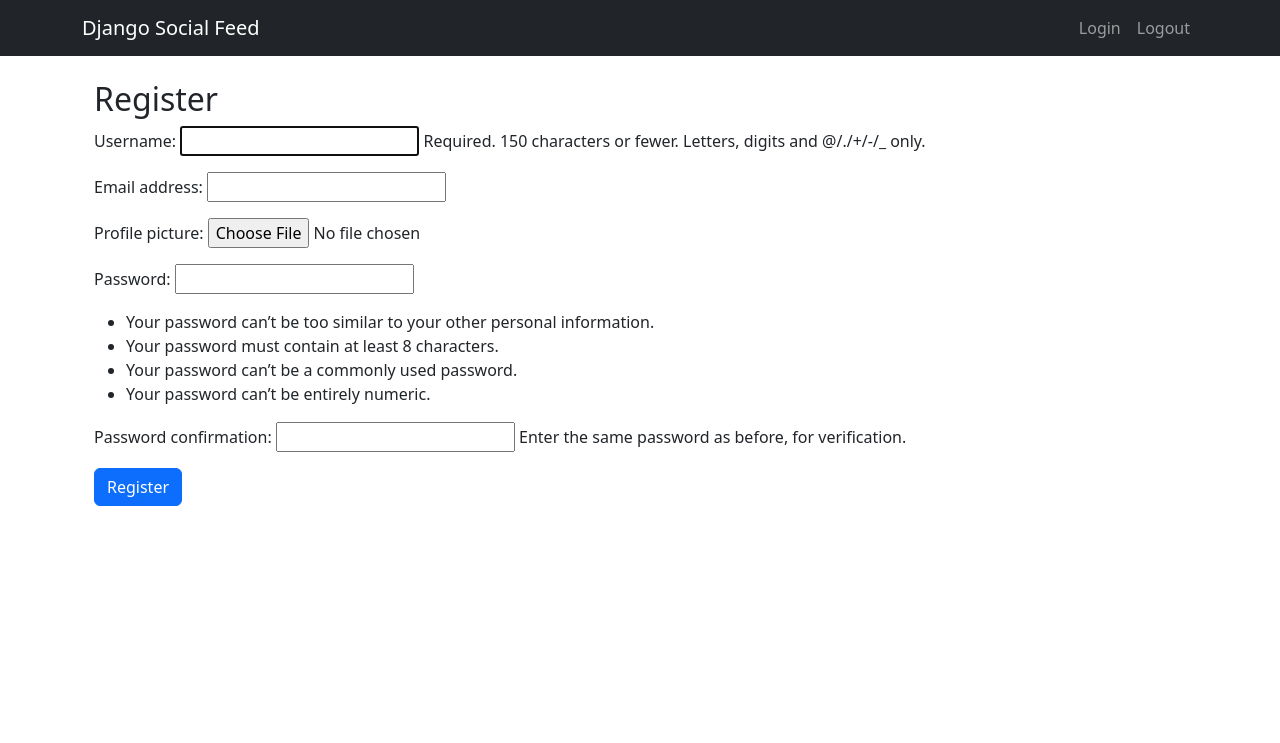
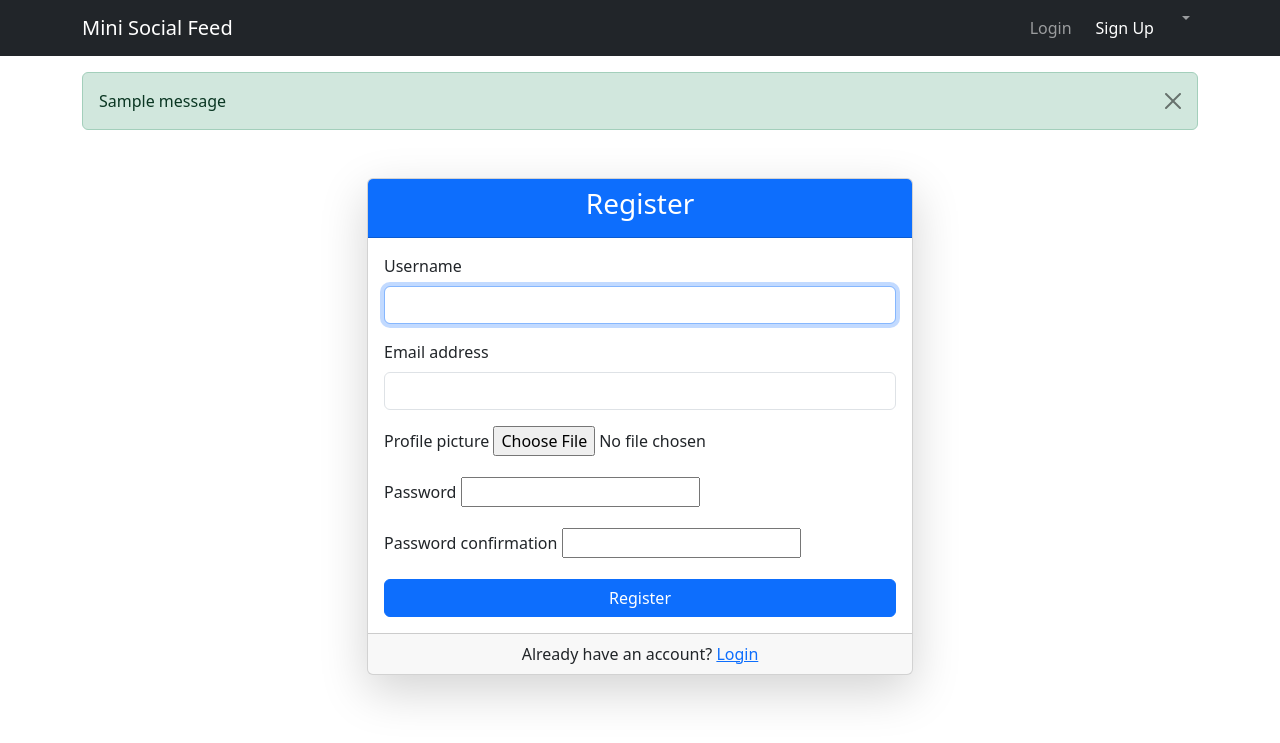
Before and after one commit to AbdulKareem-M/social-feed-project, a Django app: page /users/register/ in a window 1280 px wide. Shown: the top 743 px of the page. Run offline with Django 5.2, Linux system fonts and the light colour scheme; tables that the repository leaves empty hold one stand-in row (values such as "Sample post"); one stand-in notice (Sample message) is shown.

Commit message:
modified templates with bootstrap for an enhanced user experience

```diff
--- a/core/templates/base.html
+++ b/core/templates/base.html
@@ -3,19 +3,22 @@
 
 <head>
   <meta charset="UTF-8">
-    <meta name="viewport" content="width=device-width, initial-scale=1">
-    <title>{% block title %} Social Feed{% endblock %}</title>
-    <link href="https://cdn.jsdelivr.net/npm/bootstrap@5.3.0/dist/css/bootstrap.min.css" rel="stylesheet">
+  <meta name="viewport" content="width=device-width, initial-scale=1.0">
+  <title>social feed</title>
+
+  <!-- Bootstrap 5 CDN -->
+  <link href="https://cdn.jsdelivr.net/npm/bootstrap@5.3.2/dist/css/bootstrap.min.css" rel="stylesheet">
 </head>
 
 <body>
-
   <nav class="navbar navbar-expand-lg navbar-dark bg-dark">
     <div class="container">
-            <a class="navbar-brand" href="{% url 'home' %}">Django Social Feed</a>
+      <a class="navbar-brand" href="{% url 'home' %}">Mini Social Feed</a>
+
       <button class="navbar-toggler" type="button" data-bs-toggle="collapse" data-bs-target="#navbarNav">
         <span class="navbar-toggler-icon"></span>
       </button>
+
       <div class="collapse navbar-collapse" id="navbarNav">
         <ul class="navbar-nav ms-auto">
           {% if user.is_authenticated %}
@@ -23,26 +26,44 @@
             <a class="nav-link" href="{% url 'profile' %}">Profile</a>
           </li>
           <li class="nav-item">
-                        <a class="nav-link" href="{% url 'logout' %}">Logout</a>
+            <a class="nav-link btn btn-danger text-white px-3" href="{% url 'logout' %}">Logout</a>
           </li>
           {% else %}
           <li class="nav-item">
             <a class="nav-link" href="{% url 'login' %}">Login</a>
           </li>
           <li class="nav-item">
-                        <a class="nav-link" href="{% url 'logout' %}">Logout</a>
+            <a class="nav-link btn btn-success text-white px-3" href="{% url 'register' %}">Sign Up</a>
           </li>
+          <li>
+            <a class="nav-link dropdown-toggle d-flex align-items-center" href="#" id="userDropdown" role="button"
+              data-toggle="dropdown">
+              {% if user.customuser.profile_picture %}
+              <img src="{{ user.customuser.profile_picture.url }}" class="rounded-circle mr-2" width="30" height="30">
+              {% endif %}
+              {{ user.username }}
+            </a>
+          </li>
+
           {% endif %}
         </ul>
       </div>
     </div>
   </nav>
 
-    <div class="container mt-4">
-        {% block content %}{% endblock %}
+  {% if messages %}
+  <div class="container mt-3">
+    {% for message in messages %}
+    <div class="alert alert-{{ message.tags }} alert-dismissible fade show" role="alert">
+      {{ message }}
+      <button type="button" class="btn-close" data-bs-dismiss="alert"></button>
     </div>
+    {% endfor %}
+  </div>
+  {% endif %}
 
-    <script src="https://cdn.jsdelivr.net/npm/bootstrap@5.3.0/dist/js/bootstrap.bundle.min.js"></script>
+  {% block content %}
+  {% endblock %}
 </body>
 
 </html>
--- a/users/forms.py
+++ b/users/forms.py
@@ -8,9 +8,23 @@
     class Meta:
         model = CustomUser
         fields = ['username', 'email', 'profile_picture', 'password1', 'password2']
+        widgets={
+            'username': forms.TextInput(attrs={'class': 'form-control'}),
+            'email': forms.EmailInput(attrs={'class': 'form-control'}),
+            'profile_picture': forms.FileInput(attrs={'class': 'form-control'}),
+            'bio': forms.Textarea(attrs={'class': 'form-control', 'rows': 3}),
+            'password1': forms.PasswordInput(attrs={'class': 'form-control'}),
+            'password2': forms.PasswordInput(attrs={'class': 'form-control'}),
+        }
 
 
 class ProfileUpdateForm(forms.ModelForm):
     class Meta:
         model = CustomUser
         fields = ['username', 'email', 'bio', 'profile_picture']
+        widgets = {
+            'username': forms.TextInput(attrs={'class': 'form-control'}),
+            'email': forms.EmailInput(attrs={'class': 'form-control'}),
+            'profile_picture': forms.FileInput(attrs={'class': 'form-control'}),
+            'bio': forms.Textarea(attrs={'class': 'form-control', 'rows': 3}),
+        }
--- a/users/templates/register.html
+++ b/users/templates/register.html
@@ -9,17 +9,38 @@
 
 <body>
   {% extends 'base.html' %}
+{% block content %}
+<div class="container mt-5">
+    <div class="row justify-content-center">
+        <div class="col-md-6">
+            <div class="card shadow-lg">
+                <div class="card-header text-center bg-primary text-white">
+                    <h3>Register</h3>
+                </div>
+                <div class="card-body">
+                    <form method="POST" enctype="multipart/form-data">
+                        {% csrf_token %}
+                        {% for field in form %}
+                            <div class="mb-3">
+                                <label class="form-label">{{ field.label }}</label>
+                                {{ field }}
+                                {% if field.errors %}
+                                    <div class="text-danger">{{ field.errors }}</div>
+                                {% endif %}
+                            </div>
+                        {% endfor %}
+                        <button type="submit" class="btn btn-primary w-100">Register</button>
+                    </form>
+                </div>
+                <div class="card-footer text-center">
+                    Already have an account? <a href="{% url 'login' %}">Login</a>
+                </div>
+            </div>
+        </div>
+    </div>
+</div>
+{% endblock %}
 
-  {% block content %}
-  <div class="container">
-    <h2>Register</h2>
-    <form method="post" enctype="multipart/form-data">
-      {% csrf_token %}
-      {{ form.as_p }}
-      <button type="submit" class="btn btn-primary">Register</button>
-    </form>
-  </div>
-  {% endblock %}
 
 </body>
 
--- a/users/urls.py
+++ b/users/urls.py
@@ -1,11 +1,11 @@
 from django.urls import path
-from .views import UserRegisterView, UserProfileView, UserProfileUpdateView,custom_logout
+from .views import register, UserProfileView, UserProfileUpdateView,custom_logout
 from django.contrib.auth.views import LoginView
 from django.conf import settings
 from django.conf.urls.static import static
 
 urlpatterns = [
-    path('register/', UserRegisterView.as_view(), name='register'),
+    path('register/', register, name='register'),
     path('login/', LoginView.as_view(template_name='login.html'), name='login'),
     path('logout/', custom_logout, name='logout'),
     path('profile/', UserProfileView.as_view(), name='profile'),
--- a/users/views.py
+++ b/users/views.py
@@ -1,23 +1,22 @@
 from django.urls import reverse_lazy
-from django.shortcuts import redirect
-from django.views.generic import CreateView,DetailView, UpdateView
+from django.shortcuts import redirect, render
+from django.views.generic import DetailView, UpdateView
 from .models import CustomUser
 from .forms import CustomUserCreationForm,ProfileUpdateForm
 from django.contrib.auth.mixins import LoginRequiredMixin
 from django.contrib.auth import logout
 
-class UserRegisterView(CreateView):
-    model = CustomUser
-    form_class = CustomUserCreationForm
-    template_name = "register.html"
-    success_url = reverse_lazy("login")
+def register(request):
+    if request.method == "POST":
+        form = CustomUserCreationForm(request.POST, request.FILES)  # Initialize for POST
+        if form.is_valid():
+            user = form.save()
+            messages.success(request, "Your account has been created! You can now log in.")
+            return redirect('login')
+    else:
+        form = CustomUserCreationForm()  # Initialize for GET (display empty form)
 
-    def form_valid(self, form):
-        response = super().form_valid(form)
-        if form.instance.profile_picture:
-            form.instance.profile_picture = form.cleaned_data['profile_picture']
-        form.instance.save()
-        return response
+    return render(request, "register.html", {"form": form})
 
 
 class UserProfileView(LoginRequiredMixin, DetailView):
```
Also changed, not shown: users/templates/login.html (+23 -8 lines), users/templates/profile.html (+21 -11 lines), users/templates/profile_edit.html (+18 -9 lines). Lines whose indentation alone changed are shown as unchanged.
